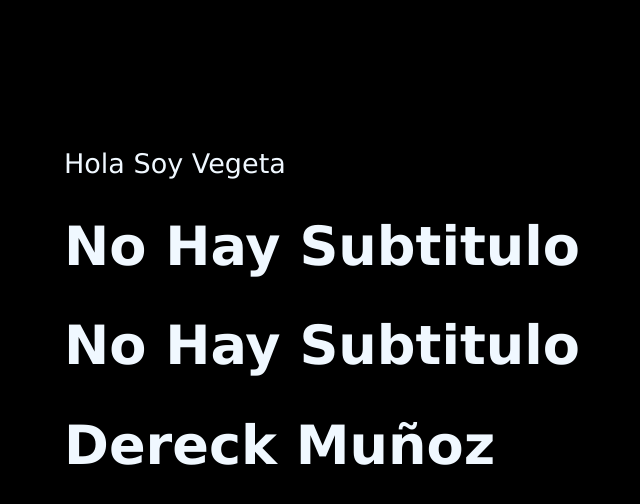
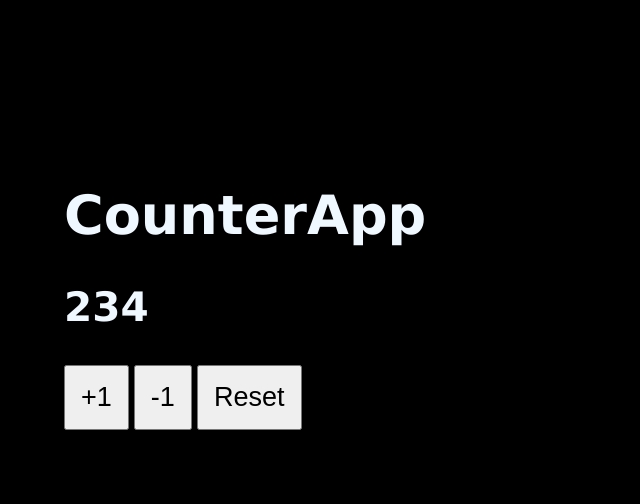
Before and after one commit to Dereck797/03-counter-app-vite, a React (Vite) app: page / in a window 1280 px wide. Shown: the top 504 px of the page, without its empty margins (84-724 px from the left). Built offline with nearby package versions, Linux system fonts and the light colour scheme.

Commit message:
65. Screen - Testing Library

```diff
--- a/src/FirstApp.jsx
+++ b/src/FirstApp.jsx
@@ -4,10 +4,10 @@ export const FirstApp = ({title, subtitle, name }) => {
 
   return (
     <>
-      <div data-testid="test-title">{title}</div>
-      <h1>{subtitle}</h1>
-      <h1>{subtitle}</h1>
-      <h1>{name}</h1>
+      <h1 data-testid="test-title">{title}</h1>
+      <p>{subtitle}</p>
+      <p>{subtitle}</p>
+      <p>{name}</p>
     </>
   )
 }
--- a/src/main.jsx
+++ b/src/main.jsx
@@ -10,7 +10,7 @@ import './styles.css'
 //
 ReactDOM.createRoot(document.getElementById('root')).render(
     <React.StrictMode>
-        <FirstApp title='Hola Soy Vegeta'/>
-        {/* <CounterApp value={ 234 }/> */}
+        {/* <FirstApp title='Hola Soy Vegeta'/> */}
+        <CounterApp value={ 234 }/>
     </React.StrictMode>
 );
```
Also changed, not shown: 2 other files (tests, documents, lock files or other folders).
